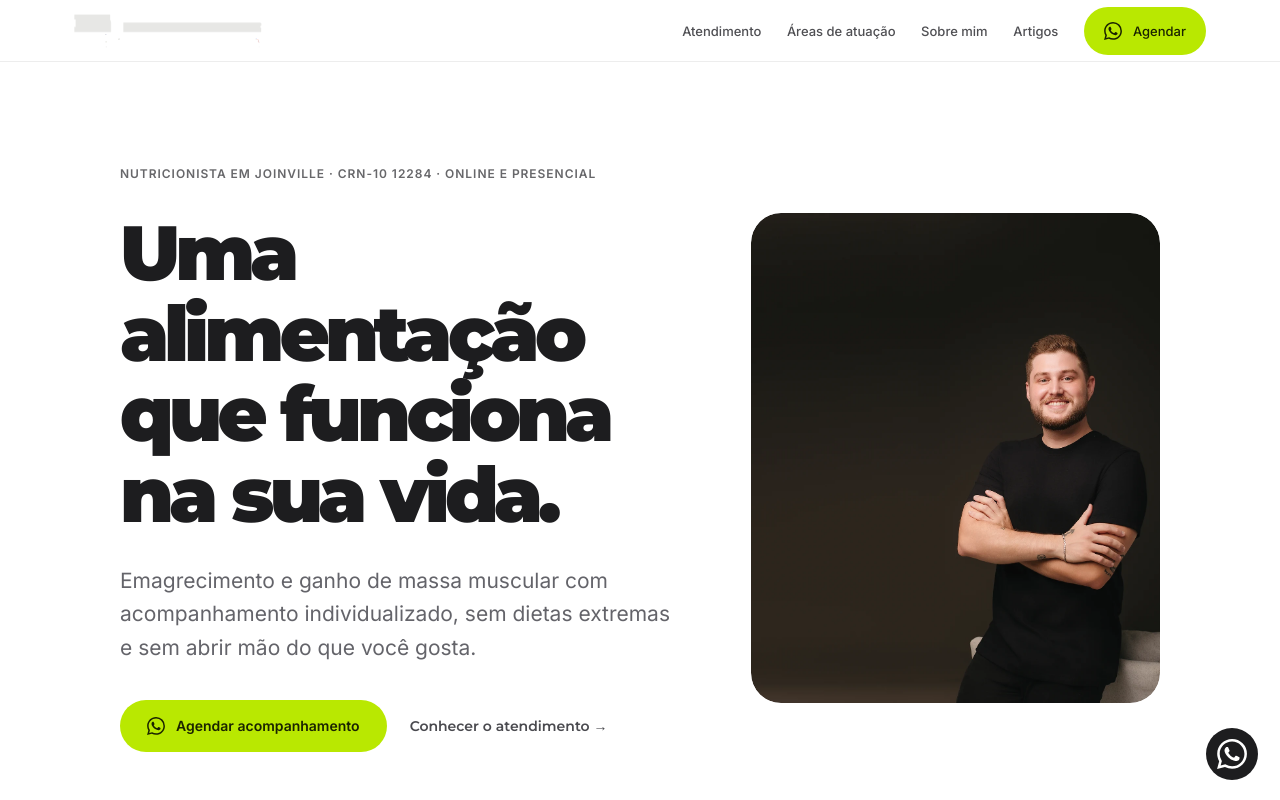
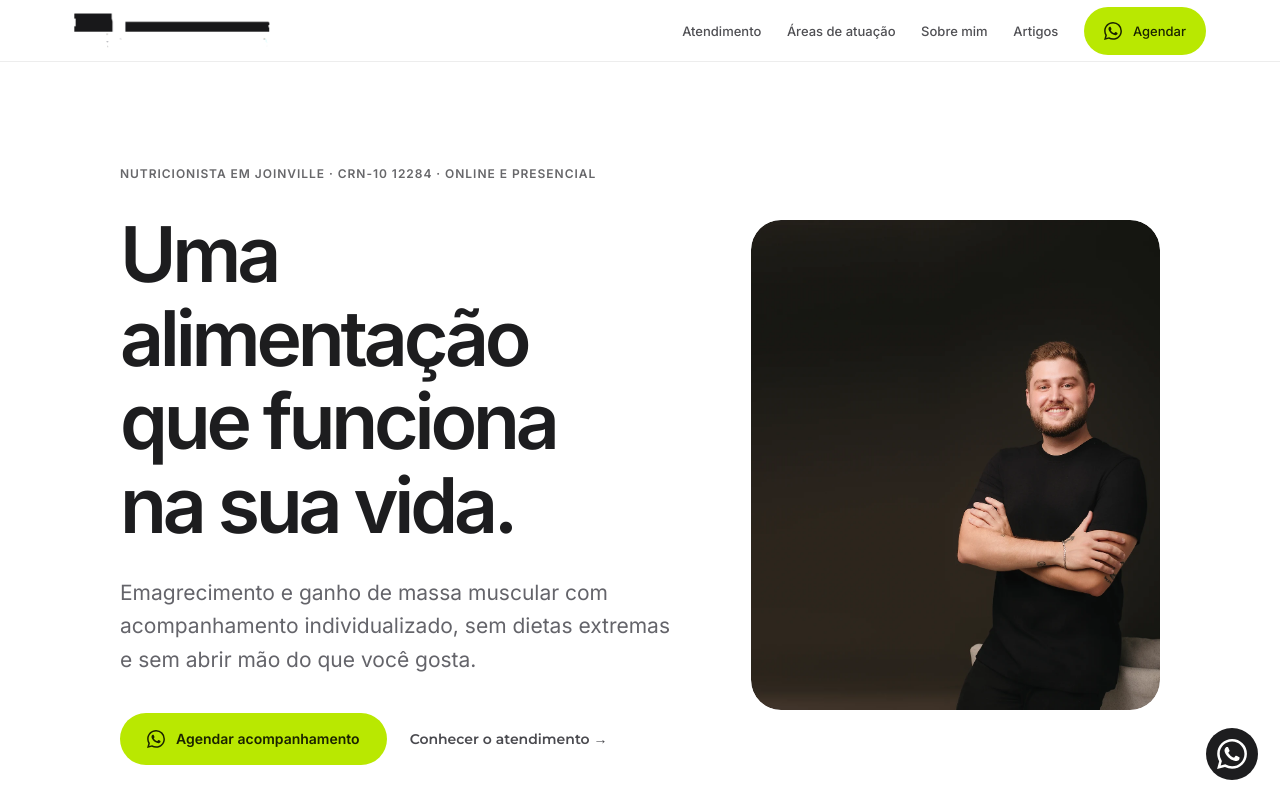
Before and after one commit to hericlesferreira/hericlesnutricionista-site, a React (Vite) app: page / in a window 1280 px wide. Shown: the top 800 px of the page. Built offline with nearby package versions, Linux system fonts and the light colour scheme.

Commit message:
style: headlines Inter 700, contraste e apresentação dos resultados

```diff
--- a/src/refresh.css
+++ b/src/refresh.css
@@ -220,3 +220,17 @@ body { background:#fff;color:#1d1d1f;font-family:Inter,Arial,sans-serif;line-hei
 @media(prefers-reduced-motion:reduce) {
  *,*::before,*::after{transition:none!important;animation:none!important;scroll-behavior:auto!important}
 }
+
+
+/* Refinamento final: títulos mais leves e marca oficial */
+.hero__title,.section-title,.service-card__body h3,.services-seo__card h3,
+.services-seo__feature h3,.cta-urgencia__inner h2 {
+  font-family:Inter,Arial,sans-serif;
+  font-weight:700;
+  letter-spacing:-.04em;
+  line-height:1.14;
+}
+.hero__title {letter-spacing:-.055em;line-height:1.09}
+.navbar__logo img,.footer__brand img {filter:none;width:auto;height:auto;object-fit:contain}
+.navbar__logo img {width:min(196px,36vw);max-height:46px}
+.footer__brand img {width:min(230px,100%);max-height:55px}
```
